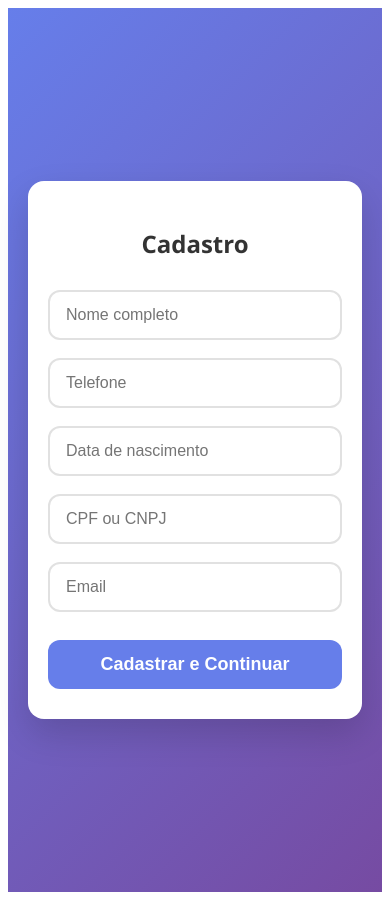
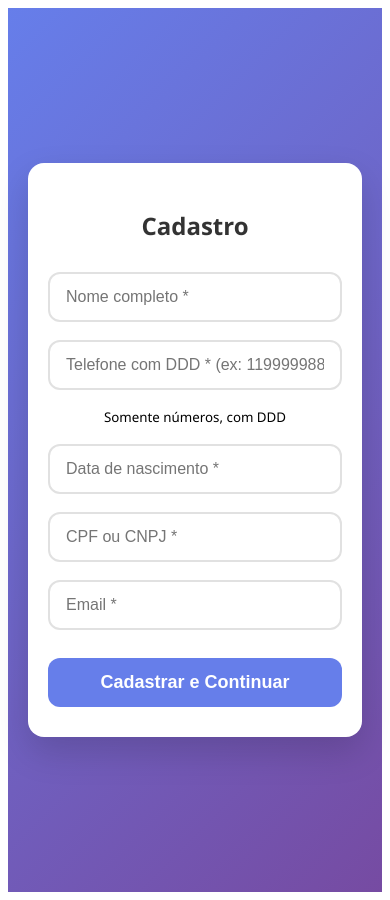
Before and after one commit to AdilsonStewart/CorujinhaLegal, a React (Create React App) app: page /cadastro in a window 390 px wide. Built offline with nearby package versions, Linux system fonts and the light colour scheme; no server answers.

Commit message:
Enhance Cadastro form with phone validation
Added phone number validation and cleaned input format. Updated placeholders for required fields.

```diff
--- a/src/screens/Cadastro.js
+++ b/src/screens/Cadastro.js
@@ -26,14 +26,30 @@ export default function Cadastro() {
       return;
     }
 
+    // Validar telefone
+    const telefoneLimpo = telefone.replace(/\D/g, '');
+    if (telefoneLimpo.length < 10) {
+      setErro("Digite um telefone válido com DDD (ex: 11999998888)");
+      return;
+    }
+
     setLoading(true);
     setErro("");
 
     // Simulação de cadastro
     setTimeout(() => {
-      seguroSet("clienteId", "temp_" + Date.now());
+      // 🎯 AGORA SALVA DADOS COMPLETOS DO CLIENTE
+      seguroSet("clienteId", "CLI_" + Date.now());
       seguroSet("clienteNome", nome);
-      seguroSet("clienteTelefone", telefone);
+      seguroSet("clienteTelefone", telefoneLimpo); // 🆕 Telefone limpo
+      seguroSet("clienteEmail", email);
+      seguroSet("clienteCPF", cpfCnpj);
+      seguroSet("clienteDataNascimento", dataNascimento);
+
+      console.log("✅ Cliente cadastrado:");
+      console.log("- Nome:", nome);
+      console.log("- Telefone:", telefoneLimpo);
+      console.log("- Email:", email);
 
       setLoading(false);
       navigate("/servicos");
@@ -47,7 +63,7 @@ export default function Cadastro() {
         <div className="cadastro-form">
           <input
             type="text"
-            placeholder="Nome completo"
+            placeholder="Nome completo *"
             value={nome}
             onChange={(e) => setNome(e.target.value)}
             className="cadastro-input"
@@ -56,16 +72,17 @@ export default function Cadastro() {
 
           <input
             type="tel"
-            placeholder="Telefone"
+            placeholder="Telefone com DDD * (ex: 11999998888)"
             value={telefone}
             onChange={(e) => setTelefone(e.target.value)}
             className="cadastro-input"
             autoComplete="off"
           />
+          <small className="dica-telefone">Somente números, com DDD</small>
 
           <input
             type="text"
-            placeholder="Data de nascimento"
+            placeholder="Data de nascimento *"
             value={dataNascimento}
             onChange={(e) => setDataNascimento(e.target.value)}
             className="cadastro-input"
@@ -74,7 +91,7 @@ export default function Cadastro() {
 
           <input
             type="text"
-            placeholder="CPF ou CNPJ"
+            placeholder="CPF ou CNPJ *"
             value={cpfCnpj}
             onChange={(e) => setCpfCnpj(e.target.value)}
             className="cadastro-input"
@@ -83,7 +100,7 @@ export default function Cadastro() {
 
           <input
             type="email"
-            placeholder="Email"
+            placeholder="Email *"
             value={email}
             onChange={(e) => setEmail(e.target.value)}
             className="cadastro-input"
```
